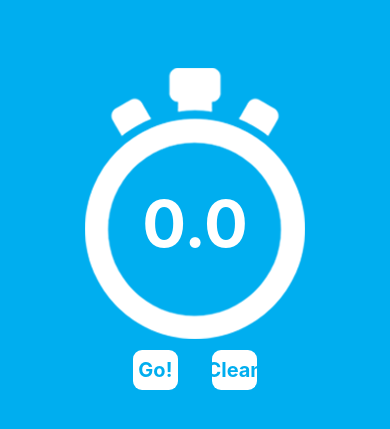
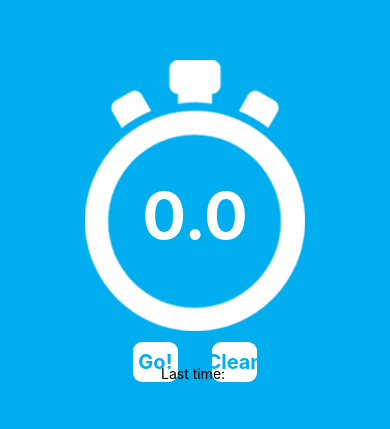
Before and after one commit to AmandaMeneghini/stopwatchApp, a React Native app: screen / in a window 390 px wide. Shown: the part 203-632 px from the top of the page. Built offline with nearby package versions, Linux system fonts and the light colour scheme.

Commit message:
feat(lastTime): add last time display to the timer interface

```diff
--- a/App.js
+++ b/App.js
@@ -7,6 +7,7 @@ class App extends Component {
     this.state = {
       number: 0,
       buttonName: 'Go!',
+      lastTime: null
     };
 
     this.timer = null;
@@ -61,6 +62,11 @@ class App extends Component {
             <Text style={styles.btnText}>Clean</Text>
           </TouchableOpacity>
         </View>
+
+        <View style={styles.lastTimeArea}>
+            <Text style={styles.lastTimeText}>Last time: {this.state.lastTime}</Text>
+        </View>
+
       </View>
     );
   }
@@ -98,6 +104,7 @@ const styles = StyleSheet.create({
     fontWeight: 'bold',
     color: '#00aeef',
   },
+
 });
 
 export default App;
```
